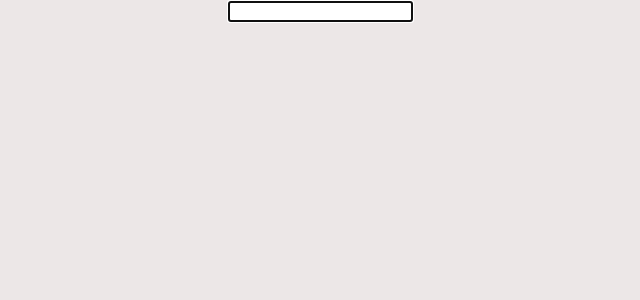
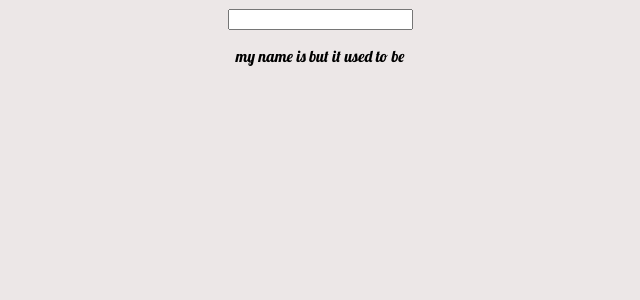
Before and after one commit to sevankeshish/select-delete-button-react, a React (Create React App) app: page / in a window 1280 px wide. Shown: the top 300 px of the page, without its empty margins (320-960 px from the left). Built offline with nearby package versions, Linux system fonts and the light colour scheme; a web font is replaced by a local one.

Commit message:
useRef example

```diff
--- a/src/App.js
+++ b/src/App.js
@@ -12,6 +12,7 @@ import ClickCounter from "./Components/HOC-Example/ClickCounter";
 import WithCount from "./Components/HOC-Example/WithCount";
 import ClassRef from "./Components/Ref/ClassRef";
 import { FunctionRef } from "./Components/Ref/FunctionRef";
+import { UseRefExample } from "./Components/Ref-Practice/RefPractice";
 
 // import Wrapper from "./Components/HOC/Wrapper";
 class App extends Component {
@@ -134,7 +135,8 @@ class App extends Component {
         {/* <ClickCounter name="sevan" />
         <HoverCounter /> */}
         {/* <ClassRef /> */}
-        <FunctionRef />
+        {/* <FunctionRef /> */}
+        <UseRefExample />
         {/* // clickHandler={() => this.setState({ count: this.state.count + 1 })}
         /> */}
         {/* <NavBar
--- a/src/Components/Product/product-style.scss
+++ b/src/Components/Product/product-style.scss
@@ -12,21 +12,21 @@
   background-color: #fff;
 }
 
-button {
-  // margin: 10px;
-  border: 1px solid #6b21a8;
-  border-radius: 5px;
-  color: #6b21a8;
-  padding: 10px 20px;
-  height: 50px;
-  cursor: pointer;
-  outline: none;
-  background-color: #fff;
-  display: flex;
-  // justify-content: center;
-  align-items: center;
-  align-self: center;
-}
+// button {
+//   // margin: 10px;
+//   border: 1px solid #6b21a8;
+//   border-radius: 5px;
+//   color: #6b21a8;
+//   padding: 10px 20px;
+//   height: 50px;
+//   cursor: pointer;
+//   outline: none;
+//   background-color: #fff;
+//   display: flex;
+//   // justify-content: center;
+//   align-items: center;
+//   align-self: center;
+// }
 
 .increment {
   background-color: #ede9fa;
--- /dev/null
+++ b/src/Components/Ref-Practice/RefPractice.jsx
@@ -0,0 +1,24 @@
+import { useRef, useEffect, useState } from "react";
+
+export const UseRefExample = () => {
+  const [inputValue, setInputValue] = useState("");
+  const previousValue = useRef();
+
+  const changeHandler = (e) => {
+    setInputValue(e.target.value);
+  };
+
+  useEffect(() => {
+    previousValue.current = inputValue;
+    // console.log("ejra", previousValue);
+  }, [inputValue]);
+
+  return (
+    <div>
+      <input type="text" value={inputValue} onChange={changeHandler} />
+      <p>
+        my name is {inputValue} but it used to be {previousValue.current}
+      </p>
+    </div>
+  );
+};
--- /dev/null
+++ b/src/Components/Ref-Practice/practice-styles.scss
@@ -0,0 +1,6 @@
+.practice {
+  //   background-color: aqua;
+  display: flex;
+  align-items: center;
+  justify-content: center;
+}
--- a/src/index.css
+++ b/src/index.css
@@ -4,7 +4,7 @@
 } */
 
 body {
-  margin: 0;
+  /* margin: 0; */
   font-family: -apple-system, BlinkMacSystemFont, "Segoe UI", "Roboto", "Oxygen",
     "Ubuntu", "Cantarell", "Fira Sans", "Droid Sans", "Helvetica Neue",
     sans-serif;
```
